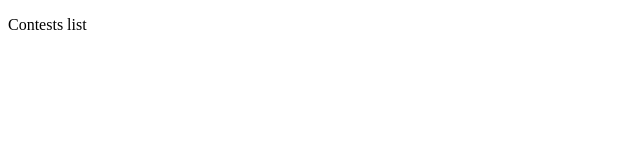
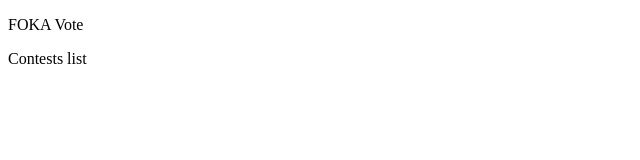
Before and after one commit to lukaset649/foka-vote, a React (Vite) app in the folder apps/web/: page / in a window 1280 px wide. Shown: the top 160 px of the page, without its empty margins (0-640 px from the left). Built offline with nearby package versions, Linux system fonts and the light colour scheme.

Commit message:
Add Layout component

```diff
--- /dev/null
+++ b/apps/web/src/components/Layout.tsx
@@ -0,0 +1,14 @@
+import { Outlet } from 'react-router';
+
+const Layout = () => {
+  return (
+    <>
+      <header>
+        <p>FOKA Vote</p>
+      </header>
+      <Outlet />
+    </>
+  );
+};
+
+export default Layout;
```
Also changed, not shown: apps/web/src/routes.tsx (+26 -17 lines).
